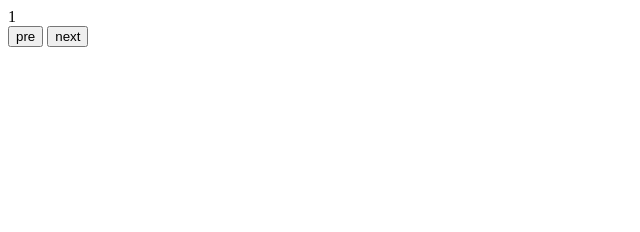
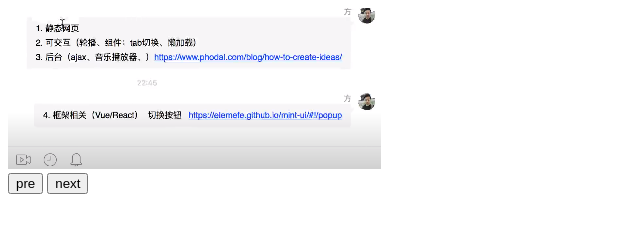
Before and after one commit to PhenixR/js-carousel, a plain HTML site: page index.html in a window 1280 px wide. Both pictures are taken after a click on the button "next". Shown: the whole page, without its empty margins (0-640 px from the left). Drawn offline with Linux system fonts and the light colour scheme.

Commit message:
carousel

```diff
--- a/css/layout.css
+++ b/css/layout.css
@@ -1,11 +1,12 @@
 .carousel {
+    position: relative;
+    overflow: hidden;
 }
 .slide_box {
     display: flex;
     flex-direction: row;
-    overflow: hidden;
-    position: relative;
+    position: absolute
 }
 .slide_item {
-    position: relative;
+
 }
--- a/index.html
+++ b/index.html
@@ -11,14 +11,14 @@
 <body>
     <div class="carousel">
         <div class="slide_box">
-            <div class="slide_item">1</div>
-            <div class="slide_item">2</div>
-            <div class="slide_item">3</div>
-            <div class="slide_item">4</div>
-            <div class="slide_item">5</div>
+            <div class="slide_item"><img src="1.png" alt=""></div>
+            <div class="slide_item"><img src="1.png" alt=""></div>
+            <div class="slide_item"><img src="1.png" alt=""></div>
+            <div class="slide_item"><img src="1.png" alt=""></div>
+            <div class="slide_item"><img src="1.png" alt=""></div>
         </div>
-        <button class="pre">pre</button>
-        <button class="next">next</button>
     </div>
+    <button class="pre">pre</button>
+    <button class="next">next</button>
 </body>
 </html>
--- a/js/carousel.js
+++ b/js/carousel.js
@@ -1,30 +1,31 @@
 window.onload = function() {
-    var slideBox = document.querySelector('.slide_box');
+    var slideCar = document.querySelector('.carousel');
     var slideItem = document.querySelector('.slide_item');
     var slideItems = document.querySelectorAll('.slide_item');
+    var slideBox = document.querySelector('.slide_box');
     var nextd = document.querySelector('.next');
     var pred = document.querySelector('.pre');
     var offLeft = slideItem.offLeft;
     var len = slideItems.length;
     var itemWidth = slideItem.clientWidth;
-    setBoxWidth();
-
-    function setBoxWidth() {
-        slideBox.style.width = itemWidth + "px";
+    var itemH = slideItem.clientHeight;
+    setinit();
+    function setinit() {
+        slideCar.style.width = itemWidth + "px";
+        slideCar.style.height = itemH + "px";
     }
-
     function slideN() {
-        if (slideItem.offsetLeft < (len-1)*itemWidth) {
-            slideItem.style.left = 0 + "px";
+        if (slideBox.offsetLeft < -(len-2)*itemWidth) {
+            slideBox.style.left = 0 + "px";
         } else {
-            slideItem.style.left = offLeft + itemWidth + "px"
+            slideBox.style.left = slideBox.offsetLeft - itemWidth + "px"
         }
     }
     function slideP() {
-        if (slideItem.offsetLeft > 0) {
-            slideItem.style.left = (len-1)*itemWidth + "px"
+        if (slideBox.offsetLeft > -itemWidth ) {
+            slideBox.style.left = -(len-1)*itemWidth + "px"
         } else {
-            slideItem.style.left = offLeft - itemWidth + "px"
+            slideBox.style.left = slideBox.offsetLeft + itemWidth + "px"
         }
     }
     nextd.onclick = function() {
```
Also changed, not shown: 1.png (added).
